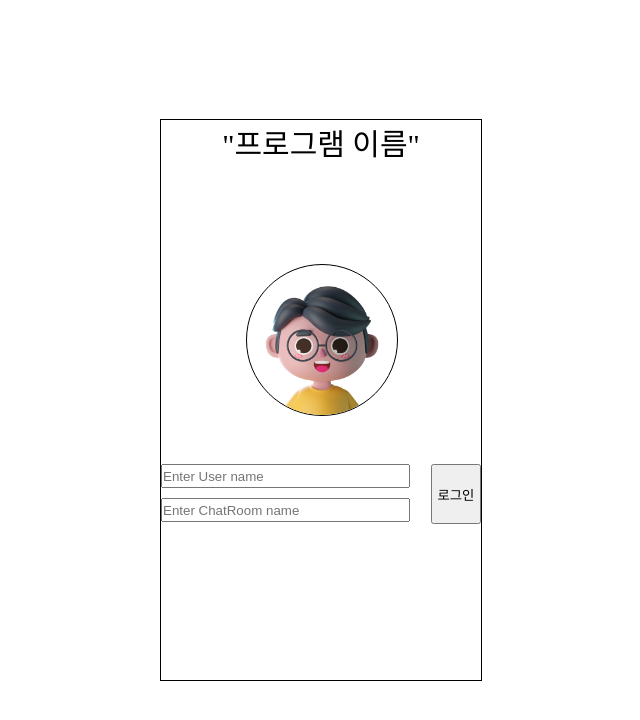
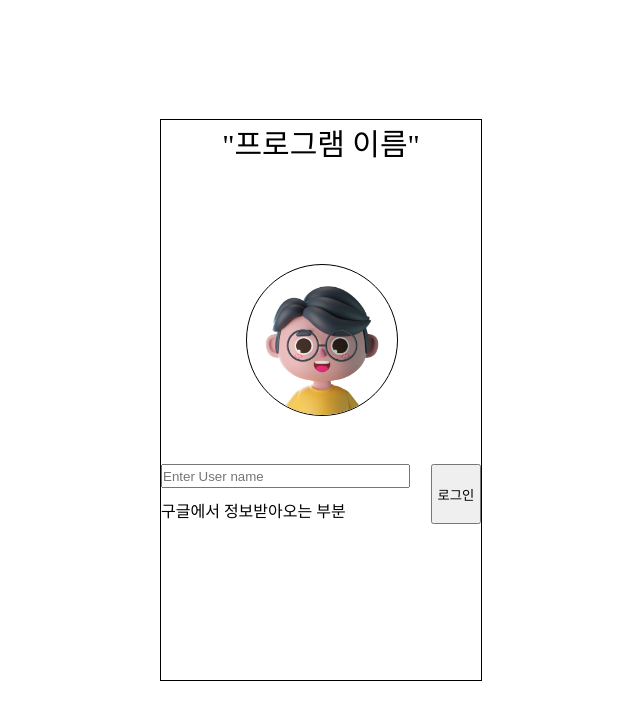
Before and after one commit to Eunjin3395/OpenSoftware-Project-5, a React (Create React App) app in the folder front/: page / in a window 1280 px wide. Shown: the top 720 px of the page, without its empty margins (319-959 px from the left). Built offline with nearby package versions, Linux system fonts and the light colour scheme; no server answers.

Commit message:
조금 수정

```diff
--- a/front/src/components/views/LoginPage.js
+++ b/front/src/components/views/LoginPage.js
@@ -67,13 +67,7 @@ export default function LoginPage() {
               onChange={UserNameHanler}
               placeholder='Enter User name'
             />
-            <input
-              type='text'
-              className='ChatRoom'
-              value={ChatRoom}
-              onChange={ChatRoomHanler}
-              placeholder='Enter ChatRoom name'
-            />
+            <div>구글에서 정보받아오는 부분</div>
           </div>
 
           <button className='submit' type='submit'>
```
